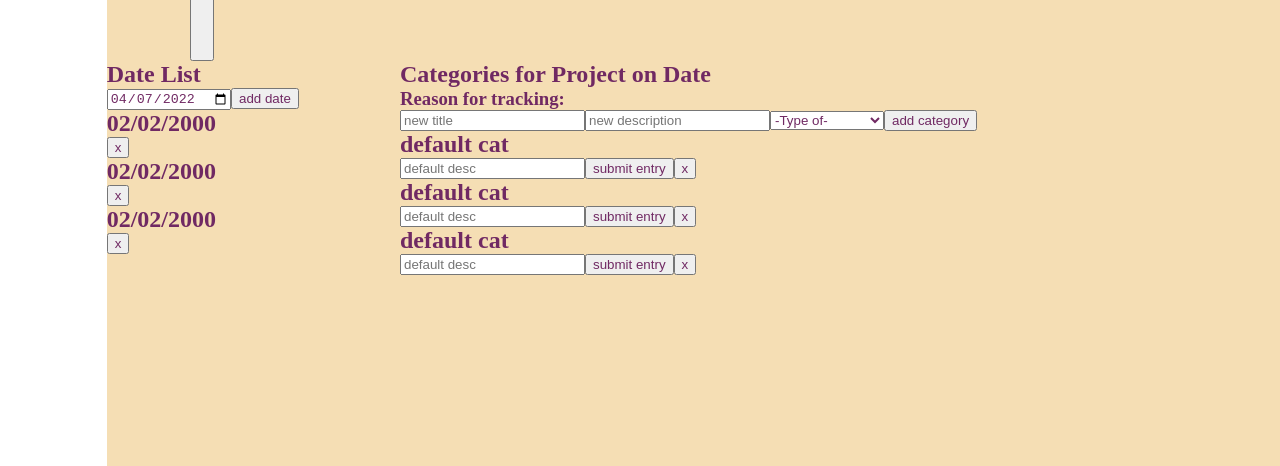
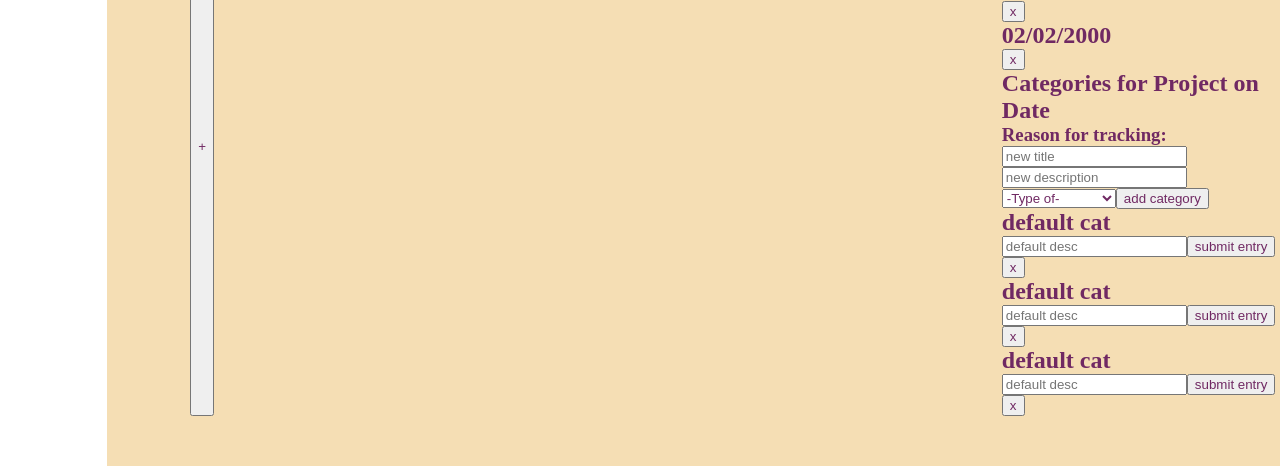
Before and after one commit to bafox2/trackThings, a React (Create React App) app: page / in a window 1280 px wide. Shown: the part 179-645 px from the top of the page. Built offline with nearby package versions, Linux system fonts and the light colour scheme; the HTML template or start-up script is replaced by a standard one.

Commit message:
add sample project

```diff
--- a/src/components/Main/Datenav.js
+++ b/src/components/Main/Datenav.js
@@ -1,6 +1,7 @@
 import React from "react";
 import Datea from "./Date";
 import Button from "../Utils/Button";
+import Categorynav from './Categorynav'
 
 function Datenav(props) {
     const getCurrentYear = () => {
@@ -39,8 +40,6 @@ function Datenav(props) {
 
     const handleSubmit = (event) => {
         event.preventDefault()
-        // submitToApi(formData)
-        console.log(newDate)
     }
 
     return (
@@ -57,6 +56,7 @@ function Datenav(props) {
             <Datea />
             <Datea />
             <Datea />
+            <Categorynav />
         </div>
     )
 }
--- a/src/components/Main/Main.js
+++ b/src/components/Main/Main.js
@@ -1,14 +1,11 @@
 import React from "react";
 import Projectnav from "./Projectnav";
 import Datenav from "./Datenav";
-import Categorynav from "./Categorynav";
 
 function Main(props) {
     return (
         <main className="content" >
             <Projectnav />
-            <Datenav />
-            <Categorynav />
         </main>
     )
 
--- a/src/components/Main/Projectnav.js
+++ b/src/components/Main/Projectnav.js
@@ -1,6 +1,7 @@
 import React from "react";
 import Projectcard from "./Projectcard";
 import Button from '../Utils/Button'
+import Datenav from "./Datenav";
 
 //might need to make a loop that does a project card for each project,
 
@@ -19,6 +20,8 @@ function Projectnav(props) {
                 <input placeholder="Reason for tracking" />
                 <Button text="add project" />
             </form>
+
+            <Datenav />
         </div>
     )
 
```
